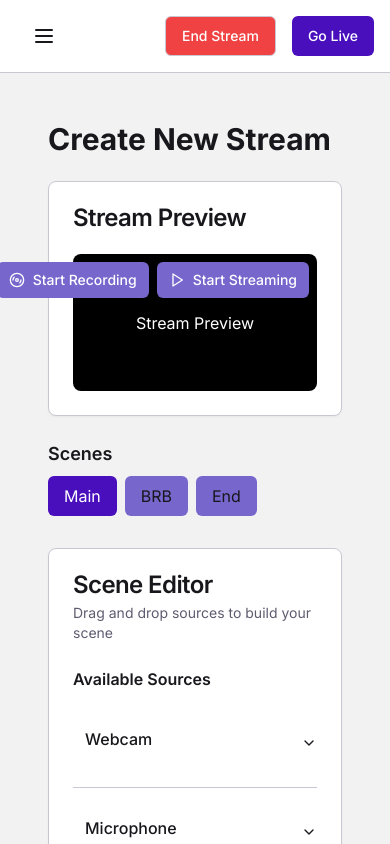
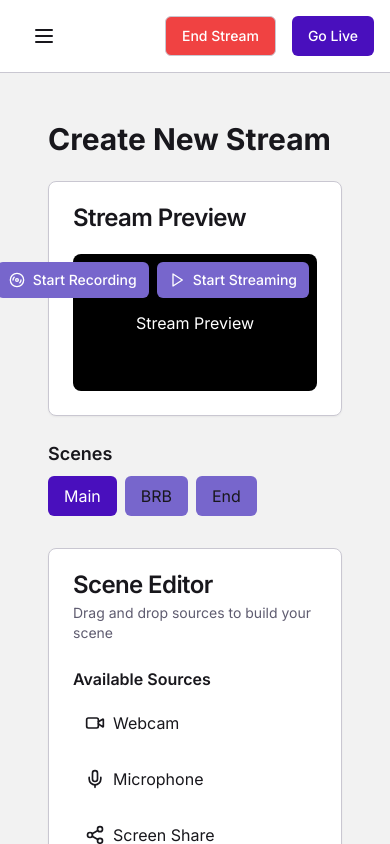
Before and after one commit to AliMuhammadOfficial/open-streamer-fe, a Next.js app: page /studio/create in a window 390 px wide. Built offline with nearby package versions, Linux system fonts and the light colour scheme.

Commit message:
scene editor ui design

```diff
--- a/package.json
+++ b/package.json
@@ -9,6 +9,10 @@
     "lint": "next lint"
   },
   "dependencies": {
+    "@dnd-kit/core": "^6.1.0",
+    "@dnd-kit/modifiers": "^7.0.0",
+    "@dnd-kit/sortable": "^8.0.0",
+    "@dnd-kit/utilities": "^3.2.2",
     "@radix-ui/react-accordion": "^1.2.0",
     "@radix-ui/react-dialog": "^1.1.1",
     "@radix-ui/react-label": "^2.1.0",
--- a/src/app/(studio)/studio/create/page.tsx
+++ b/src/app/(studio)/studio/create/page.tsx
@@ -1,7 +1,6 @@
 "use client";
 
 import React, { useState } from "react";
-import { motion } from "framer-motion";
 import {
   Video,
   Mic,
@@ -37,12 +36,7 @@ import { Slider } from "@/components/ui/slider";
 import { Switch } from "@/components/ui/switch";
 import { Input } from "@/components/ui/input";
 import { Button } from "@/components/ui/button";
-import {
-  Accordion,
-  AccordionContent,
-  AccordionItem,
-  AccordionTrigger,
-} from "@/components/ui/accordion";
+
 import {
   Dialog,
   DialogContent,
@@ -53,8 +47,8 @@ import {
 } from "@/components/ui/dialog";
 import Twitch from "@/components/icons/Twitch";
 import SceneSelector from "@/components/studio/SceneSelector";
-import SourceItem from "@/components/studio/SourceItem";
 import DestinationItem from "@/components/studio/DestinationItem";
+import SceneEditor from "@/components/studio/SceneEditor";
 
 export default function StudioCreatePage() {
   const [activeScene, setActiveScene] = useState(0);
@@ -74,6 +68,8 @@ export default function StudioCreatePage() {
     { id: 5, name: "Text", icon: Sliders, example: "Stream Starting Soon" },
     { id: 6, name: "Browser Source", icon: Layout, example: "Twitch Chat" },
   ]);
+
+  const [sceneSources, setSceneSources] = useState([]);
 
   const [destinations, setDestinations] = useState([
     { id: 1, name: "Twitch", icon: Twitch },
@@ -155,7 +151,7 @@ export default function StudioCreatePage() {
               </CardDescription>
             </CardHeader>
             <CardContent>
-              <div className="grid grid-cols-1 md:grid-cols-2 gap-4">
+              {/* <div className="grid grid-cols-1 md:grid-cols-2 gap-4">
                 <div>
                   <h4 className="font-semibold mb-2">Available Sources</h4>
                   {sources.map((source) => (
@@ -175,7 +171,12 @@ export default function StudioCreatePage() {
                   <h4 className="font-semibold mb-2">Current Scene</h4>
                   <p className="text-muted-foreground">Drag sources here</p>
                 </div>
-              </div>
+              </div> */}
+              <SceneEditor
+                sources={sources}
+                sceneSources={sceneSources}
+                setSceneSources={setSceneSources}
+              />
             </CardContent>
           </Card>
         </div>
--- /dev/null
+++ b/src/components/studio/SceneEditor.tsx
@@ -0,0 +1,123 @@
+import React, { useState } from "react";
+import {
+  DndContext,
+  closestCenter,
+  KeyboardSensor,
+  PointerSensor,
+  useSensor,
+  useSensors,
+  DragOverlay,
+} from "@dnd-kit/core";
+import {
+  arrayMove,
+  SortableContext,
+  sortableKeyboardCoordinates,
+  verticalListSortingStrategy,
+} from "@dnd-kit/sortable";
+import SortableSourceItem from "./SortableSourceItem";
+
+const SceneEditor = ({
+  sources,
+  sceneSources,
+  setSceneSources,
+}: {
+  sources: { id: number; name: string; icon: React.ReactNode }[];
+  sceneSources: { id: number; name: string; icon: React.ReactNode }[];
+  setSceneSources: React.Dispatch<
+    React.SetStateAction<{ id: number; name: string; icon: React.ReactNode }[]>
+  >;
+}) => {
+  const [activeId, setActiveId] = useState(null);
+  const sensors = useSensors(
+    useSensor(PointerSensor),
+    useSensor(KeyboardSensor, {
+      coordinateGetter: sortableKeyboardCoordinates,
+    })
+  );
+
+  const handleDragStart = (event: any) => {
+    setActiveId(event.active.id);
+  };
+
+  const handleDragEnd = (event: any) => {
+    const { active, over } = event;
+
+    if (active.id !== over.id) {
+      setSceneSources((items) => {
+        const oldIndex = items.findIndex((item) => item.id === active.id);
+        const newIndex = items.findIndex((item) => item.id === over.id);
+
+        return arrayMove(items, oldIndex, newIndex);
+      });
+    }
+
+    setActiveId(null);
+  };
+
+  const handleDragOver = (event: any) => {
+    const { active, over } = event;
+
+    if (
+      over &&
+      over.id === "droppable" &&
+      !sceneSources.find((item) => item.id === active.id)
+    ) {
+      const newSource = sources.find((source) => source.id === active.id);
+      if (newSource) {
+        setSceneSources((prevSources) => [...prevSources, newSource]);
+      }
+    }
+  };
+
+  return (
+    <DndContext
+      sensors={sensors}
+      collisionDetection={closestCenter}
+      onDragStart={handleDragStart}
+      onDragEnd={handleDragEnd}
+      onDragOver={handleDragOver}
+    >
+      <div className="grid grid-cols-1 md:grid-cols-2 gap-4">
+        <div>
+          <h4 className="font-semibold mb-2">Available Sources</h4>
+          <SortableContext
+            items={sources}
+            strategy={verticalListSortingStrategy}
+          >
+            {sources.map((source) =>
+              source && source.id ? (
+                <SortableSourceItem key={source.id} source={source} />
+              ) : null
+            )}
+          </SortableContext>
+        </div>
+        <div
+          className="bg-secondary p-4 rounded-lg min-h-[200px]"
+          id="droppable"
+        >
+          <h4 className="font-semibold mb-2">Current Scene</h4>
+          <SortableContext
+            items={sceneSources}
+            strategy={verticalListSortingStrategy}
+          >
+            {sceneSources.map((source) =>
+              source && source.id ? (
+                <SortableSourceItem key={source.id} source={source} />
+              ) : null
+            )}
+          </SortableContext>
+          {sceneSources.length === 0 && (
+            <p className="text-muted-foreground">Drag sources here</p>
+          )}
+        </div>
+      </div>
+      <DragOverlay>
+        {activeId ? (
+          <SortableSourceItem source={sources.find((s) => s.id === activeId)} />
+        ) : null}
+      </DragOverlay>
+    </DndContext>
+  );
+};
+
+export default SceneEditor;
--- /dev/null
+++ b/src/components/studio/SortableSourceItem.tsx
@@ -0,0 +1,35 @@
+import React from 'react';
+import { useSortable } from '@dnd-kit/sortable';
+import { CSS } from '@dnd-kit/utilities';
+
+const SortableSourceItem = ({ source }: { source: { id: number; name: string; icon: React.ReactNode } }) => {
+  const {
+    attributes,
+    listeners,
+    setNodeRef,
+    transform,
+    transition,
+  } = useSortable({ id: source.id });
+
+  const style = {
+    transform: CSS.Transform.toString(transform),
+    transition,
+  };
+
+  return (
+    <div
+      ref={setNodeRef}
+      style={style}
+      {...attributes}
+      {...listeners}
+      className="bg-card p-3 rounded-md mb-2 cursor-move"
+    >
+      <div className="flex items-center">
+        <source.icon className="mr-2 h-5 w-5" />
+        <span>{source.name}</span>
+      </div>
+    </div>
+  );
+};
+
+export default SortableSourceItem;
```
Also changed, not shown: 1 other file (tests, documents, lock files or other folders).
